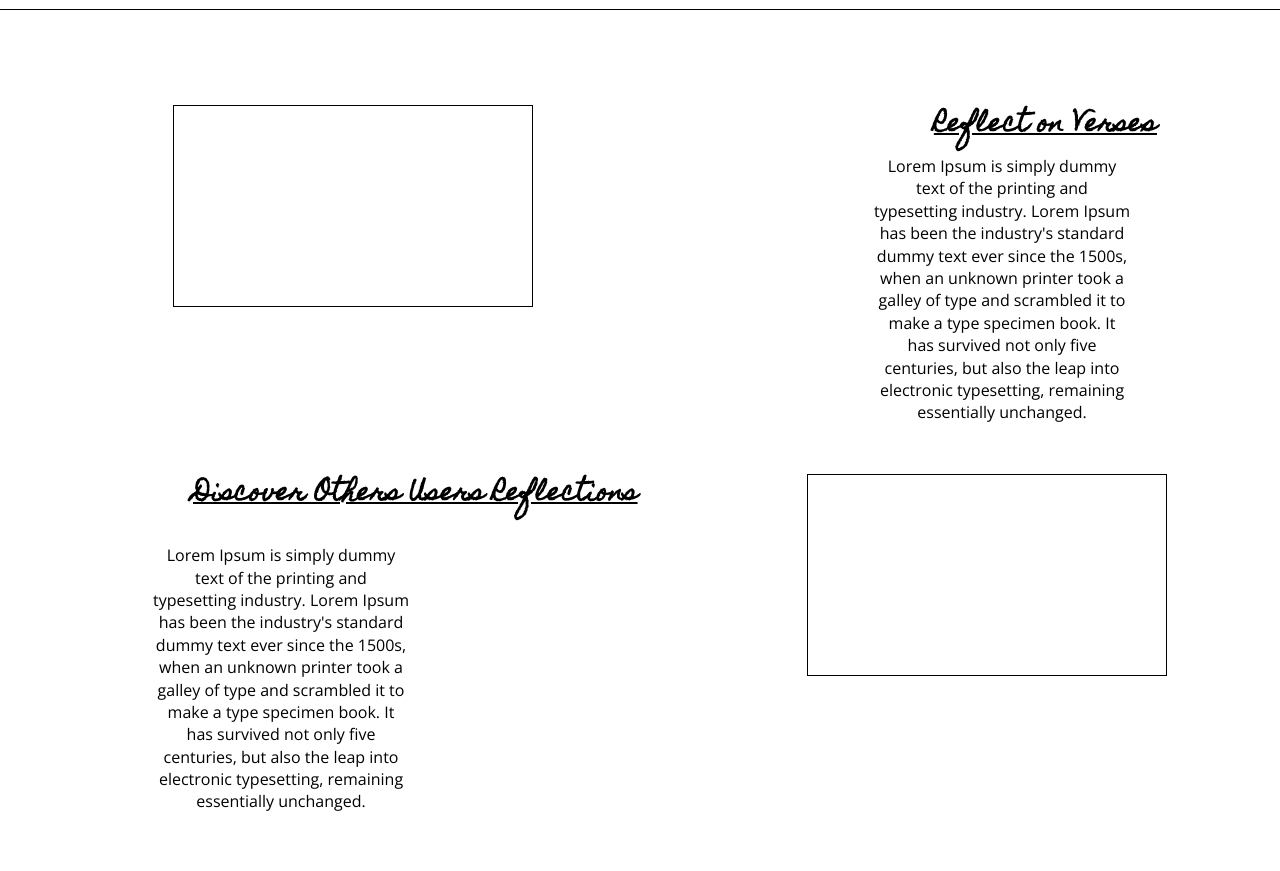
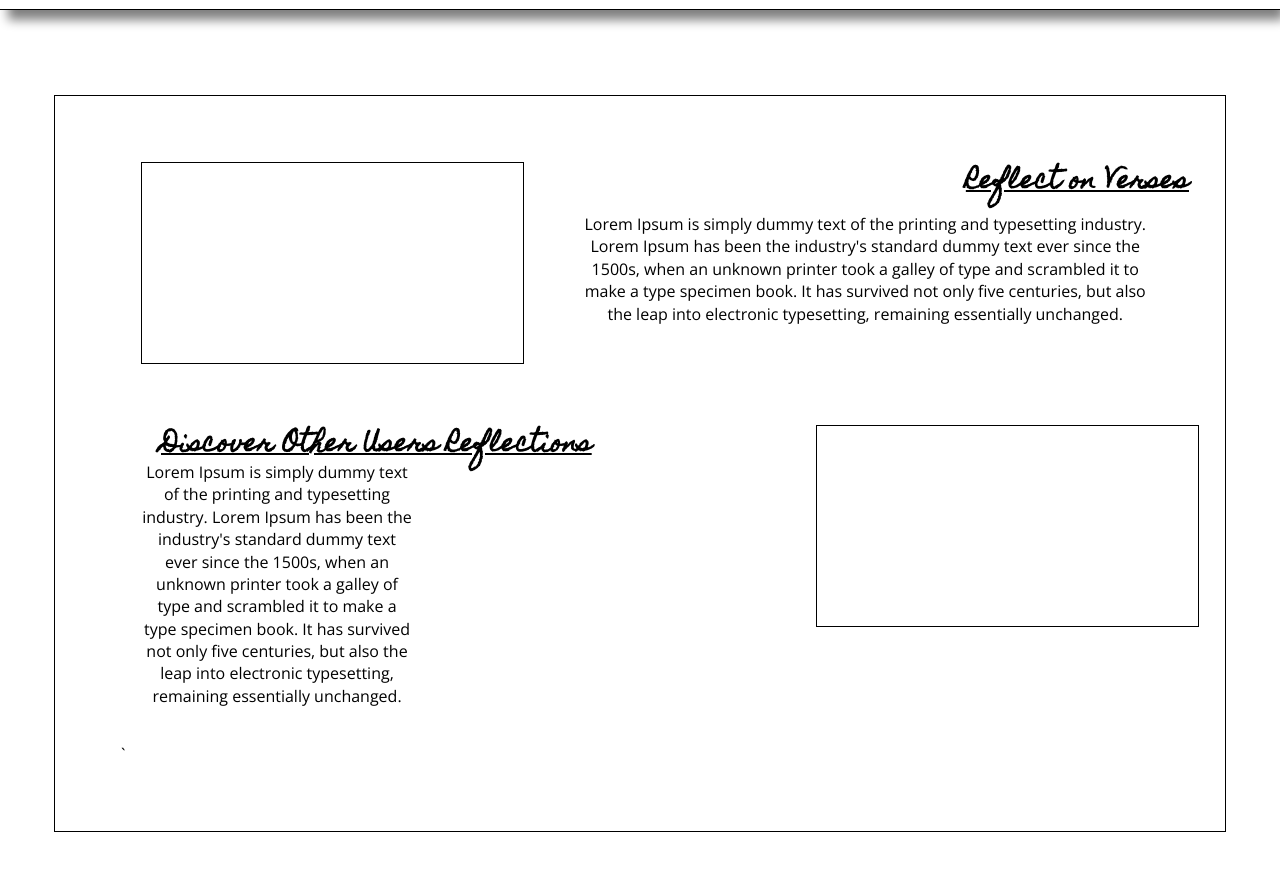
Before and after one commit to jnewby91/bibleNoteTakingApp, a website: page public/index.html in a window 1280 px wide. Shown: the part 71-942 px from the top of the page. Before the commit the page ends 884 px from the top, so only its background shows below. Drawn offline with nearby package versions, Linux system fonts and the light colour scheme.

Commit message:
Adds more CSS to pages

```diff
--- a/public/index.html
+++ b/public/index.html
@@ -30,12 +30,12 @@
                     </div>
 
                 <div class="information2">
-                        <div class="sampleImage2"></div>
-                        <h2>Discover Others Users Reflections</h2>
-                        <p>Lorem Ipsum is simply dummy text of the printing and typesetting industry. Lorem Ipsum has been the industry's standard dummy text ever since the 1500s, when an unknown printer took a galley of type and scrambled
-                            it to make a type specimen book. It has survived not only five centuries, but also the leap
-                         into electronic typesetting, remaining essentially unchanged.</p>
-                    </div>
+                    <div class="sampleImage2"></div>
+                    <h2>Discover Other Users Reflections</h2>
+                    <p>Lorem Ipsum is simply dummy text of the printing and typesetting industry. Lorem Ipsum has been the industry's standard dummy text ever since the 1500s, when an unknown printer took a galley of type and scrambled
+                        it to make a type specimen book. It has survived not only five centuries, but also the leap
+                        into electronic typesetting, remaining essentially unchanged.</p>
+                `</div>
             </main>
     </body>
 
--- a/public/main.css
+++ b/public/main.css
@@ -4,9 +4,10 @@ body{
     font-family: 'Open Sans', sans-serif;
 }
 
-header{
+header {
     font-family: 'Homemade Apple', cursive;
     border-bottom: 1px solid #000;
+    box-shadow: 6px 12px 10px -2px grey;
     margin: 0px;
     padding: 0px;
     width: 100%;
@@ -91,11 +92,12 @@ th {
     width: 20%;
     border: 1px solid #000;
     margin: 200px auto;
-    padding: 40px;
+    padding: 40px
 }
 .sign_up label{
     text-decoration-line: underline;
     line-height: 1.5;
+
 }
 
 
@@ -111,12 +113,13 @@ th {
     text-decoration-line: underline;
     line-height: 1.5;
 }
-.sign_in  input{
+.sign_in input {
+    display: block;
+    width: 210px;
+    height: 30px;
+    margin: 5px -2px;
+}
 
-    display: block;
-    width: 200px;
-    height: 20px;
-}
 .sign_in a {
     margin: 70px;
 }
@@ -137,9 +140,11 @@ p{
     text-align: center;
 }
 
-main{
-    width: 80%;
-    margin: 70px auto;
+main {
+    width: 85%;
+    margin: 85px auto;
+    border: 1px solid black;
+    padding: 41px;
 }
 
 .information{
@@ -150,8 +155,8 @@ main{
 .information p {
     line-height: 1.4;
     padding: 0px;
-    margin: 50px 47px 0px auto;
-    width: 25%;
+    margin: 51px 50px 50px auto;
+    width: 54%;
     position: relative;
 }
 
@@ -162,10 +167,10 @@ main{
 
 .information2 p {
     line-height: 1.4;
-    padding: 0px;
-    margin: 49px 47px 0px auto;
+    padding: 20px;
+    /* margin: 24px 47px 0px auto; */
     width: 25%;
-    float: left;
+    /* height: unset; */
     position: relative;
 }
 .information2 h2 {
```
